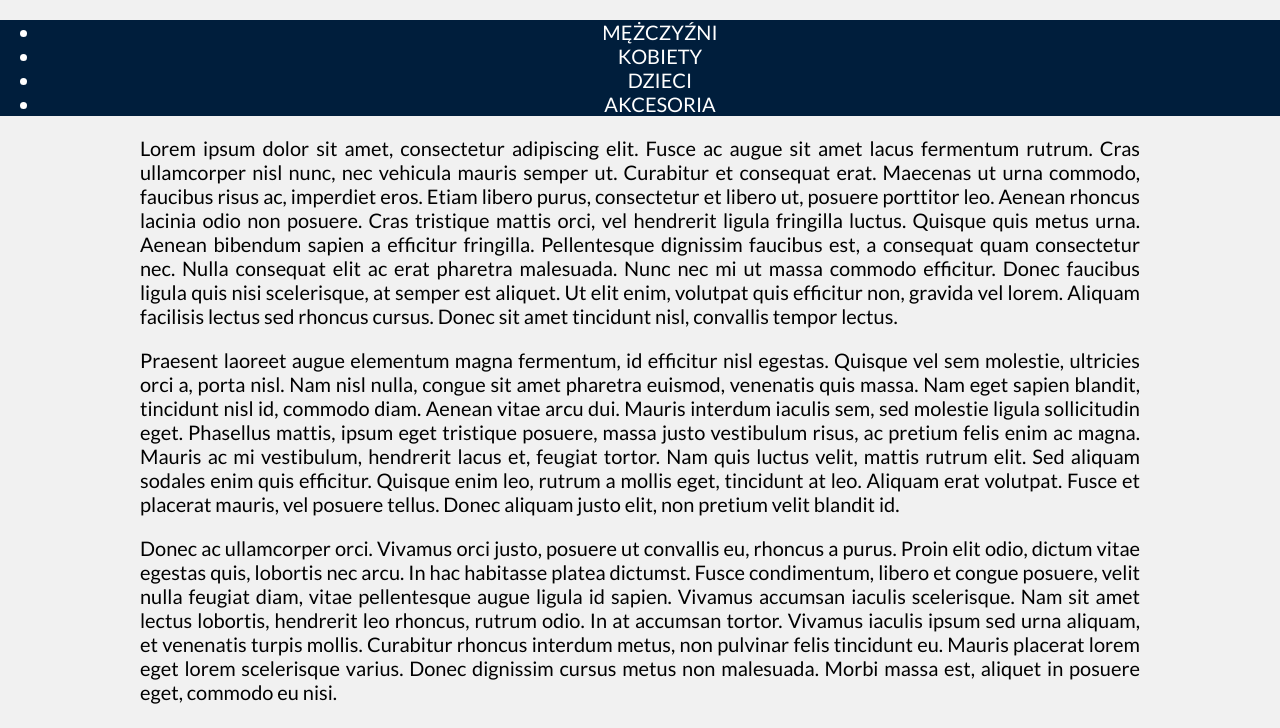
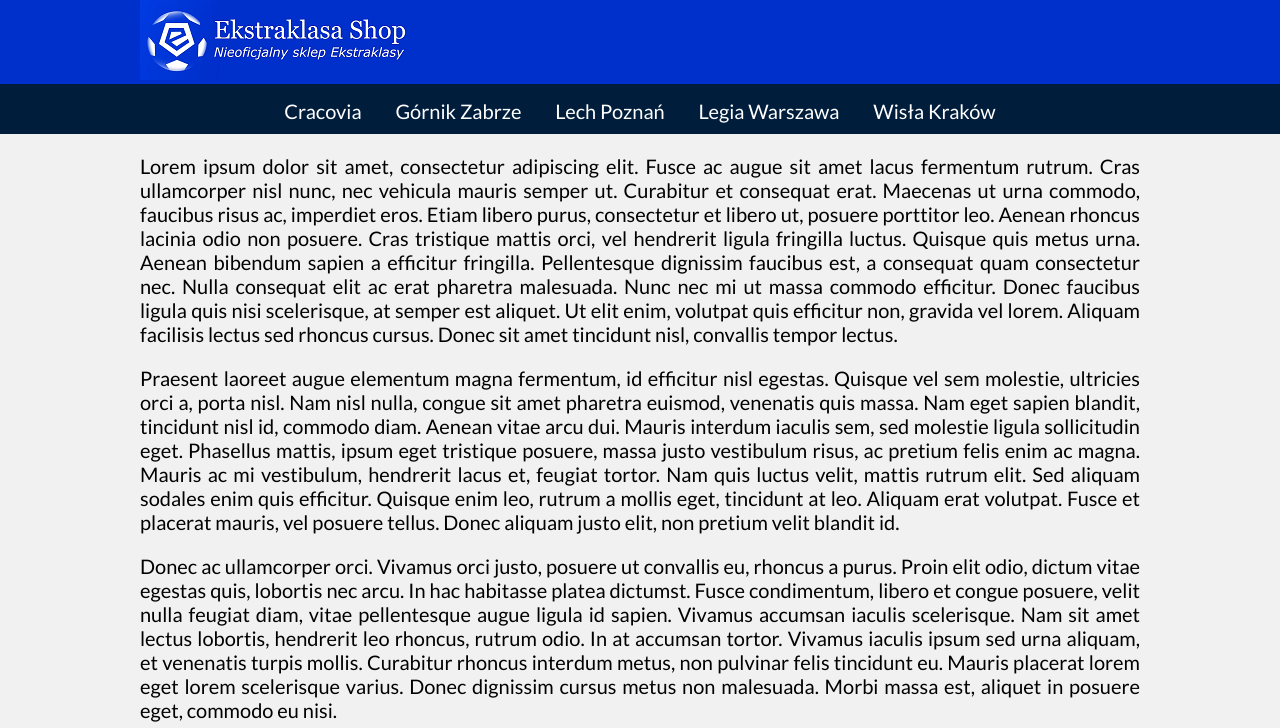
Before and after one commit to lsieminski/sklep, a plain HTML site: page index.html in a window 1280 px wide. Shown: the top 728 px of the page. Drawn offline with Linux system fonts and the light colour scheme.

Commit message:
Add header bar and modify nav bar

```diff
--- a/index.html
+++ b/index.html
@@ -2,7 +2,7 @@
 <html lang="pl">
 <head>
     <meta charset="utf-8">
-    <title>Sklep internetowy</title>
+    <title>Ekstraklasa Shop - Nieoficjalny sklep Ekstraklasy</title>
     <meta http-equiv="X-UA-Compatible" content="IE=edge">
     <link rel="stylesheet" href="style.css">
 
@@ -12,12 +12,21 @@
 
 </head>
 <body>
+    <header id="topheader">
+        <div id="topcontainer">
+            <div id="logo">
+                <a href="index.html" title="Ekstraklasa Shop"><img src="img/logo_male.png"></a>
+            </div>
+        </div>
+    </header>
+
     <nav id="topnav">
         <ul class="menu">
-            <li>Mężczyźni</li>
-            <li>Kobiety</li>
-            <li>Dzieci</li>
-            <li>Akcesoria</li>
+            <li>Cracovia</li>
+            <li>Górnik Zabrze</li>
+            <li>Lech Poznań</li>
+            <li>Legia Warszawa</li>
+            <li>Wisła Kraków</li>
         </ul>
     </nav>
 
--- a/style.css
+++ b/style.css
@@ -6,20 +6,41 @@ body
     font-size: 20px;
 }
 
+#topheader
+{
+    width: 100%;
+    background-color: #0030cb;
+}
+
+#topcontainer
+{
+    width: 1000px;
+    margin-left: auto;
+    margin-right: auto;
+}
+
 #topnav
 {
     width: 100%;
     background-color: #001e3c;
     text-align: center;
-    margin-bottom: 10px;
-
+    height: 50px;
 }
 
 .menu
 {
+    width: 1000px;
+    margin-left: auto;
+    margin-right: auto;
+    margin-top: 0;
+    padding-left: 0;
     color: #fff;
-    text-align: center;
-    text-transform: uppercase;
+}
+
+.menu > li
+{
+    display: inline-block;
+    margin: 15px;
 }
 
 .content
```
